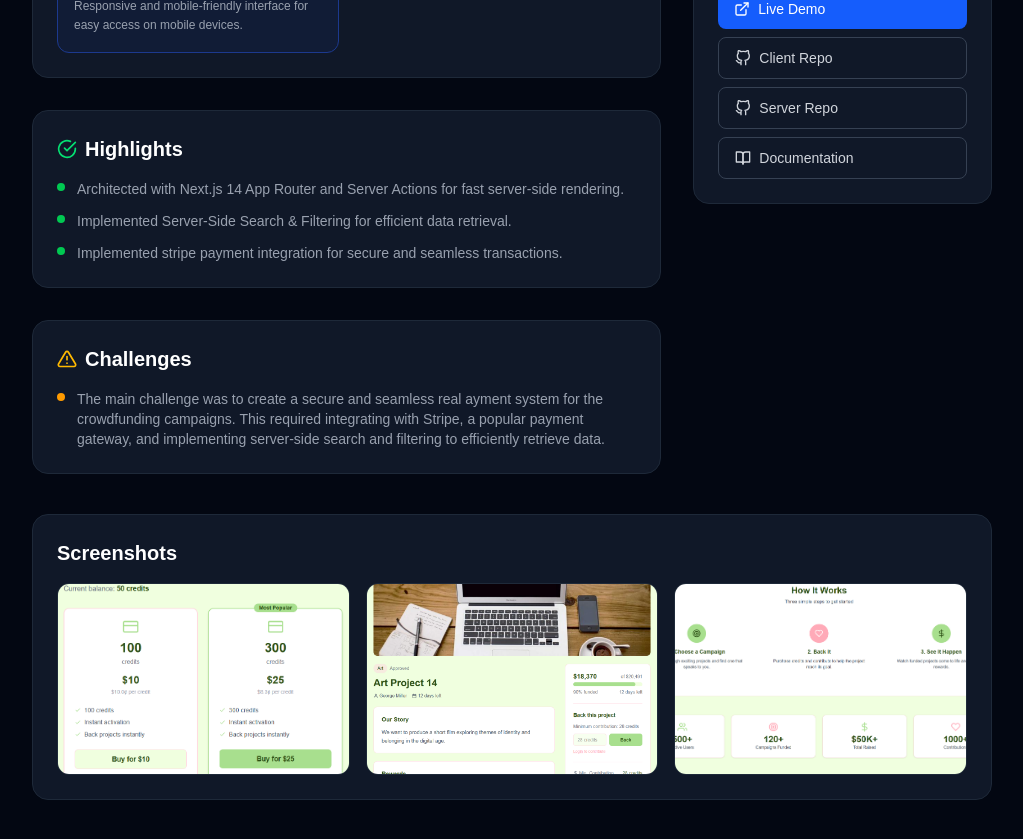
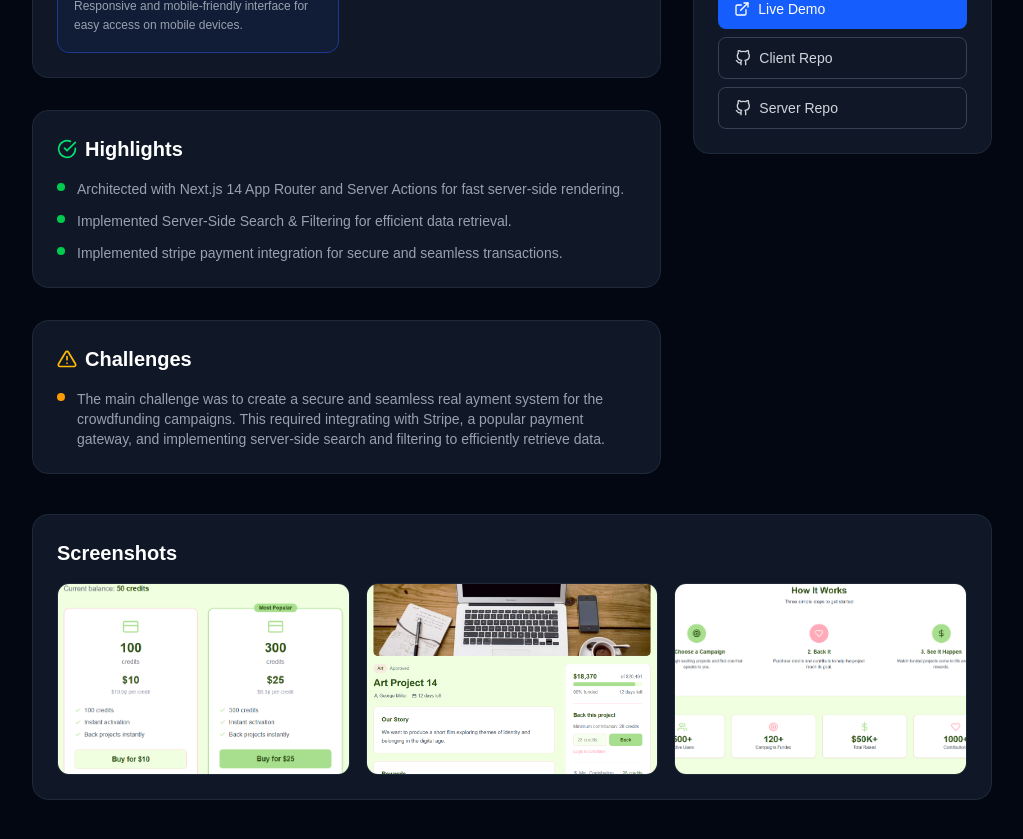
Before and after one commit to PeyaraFul/akash-mia, a Next.js app: page /projects/1 in a window 1280 px wide. Shown: the part 1280-2119 px from the top of the page, without its empty margins (128-1151 px from the left). Built offline with nearby package versions, Linux system fonts and the light colour scheme.

Commit message:
Hide documentation link in project details

```diff
--- a/src/app/projects/[id]/page.tsx
+++ b/src/app/projects/[id]/page.tsx
@@ -217,15 +217,6 @@
                   <FiGithub size={16} />
                   Server Repo
                 </a>
-                <a
-                  href={project.links.documentation}
-                  target="_blank"
-                  rel="noopener noreferrer"
-                  className="flex items-center gap-2 w-full px-4 py-2.5 text-sm font-medium rounded-lg border border-gray-300 dark:border-gray-700 text-gray-700 dark:text-gray-300 hover:bg-gray-100 dark:hover:bg-gray-800 transition-colors"
-                >
-                  <FiBookOpen size={16} />
-                  Documentation
-                </a>
               </div>
             </div>
           </div>
--- a/src/app/projects/page.tsx
+++ b/src/app/projects/page.tsx
@@ -68,7 +68,7 @@
                   ))}
                 </div>
 
-                <div className="flex items-center gap-3 mt-5">
+                <div className="flex items-center justify-between gap-3 mt-5">
                   <Link
                     href={`/projects/${project.id}`}
                     className="px-5 py-2 text-sm font-medium rounded-lg border border-gray-300 dark:border-gray-700 text-gray-700 dark:text-gray-300 hover:bg-blue-600 hover:text-white hover:border-blue-600 transition-all duration-300"
```
